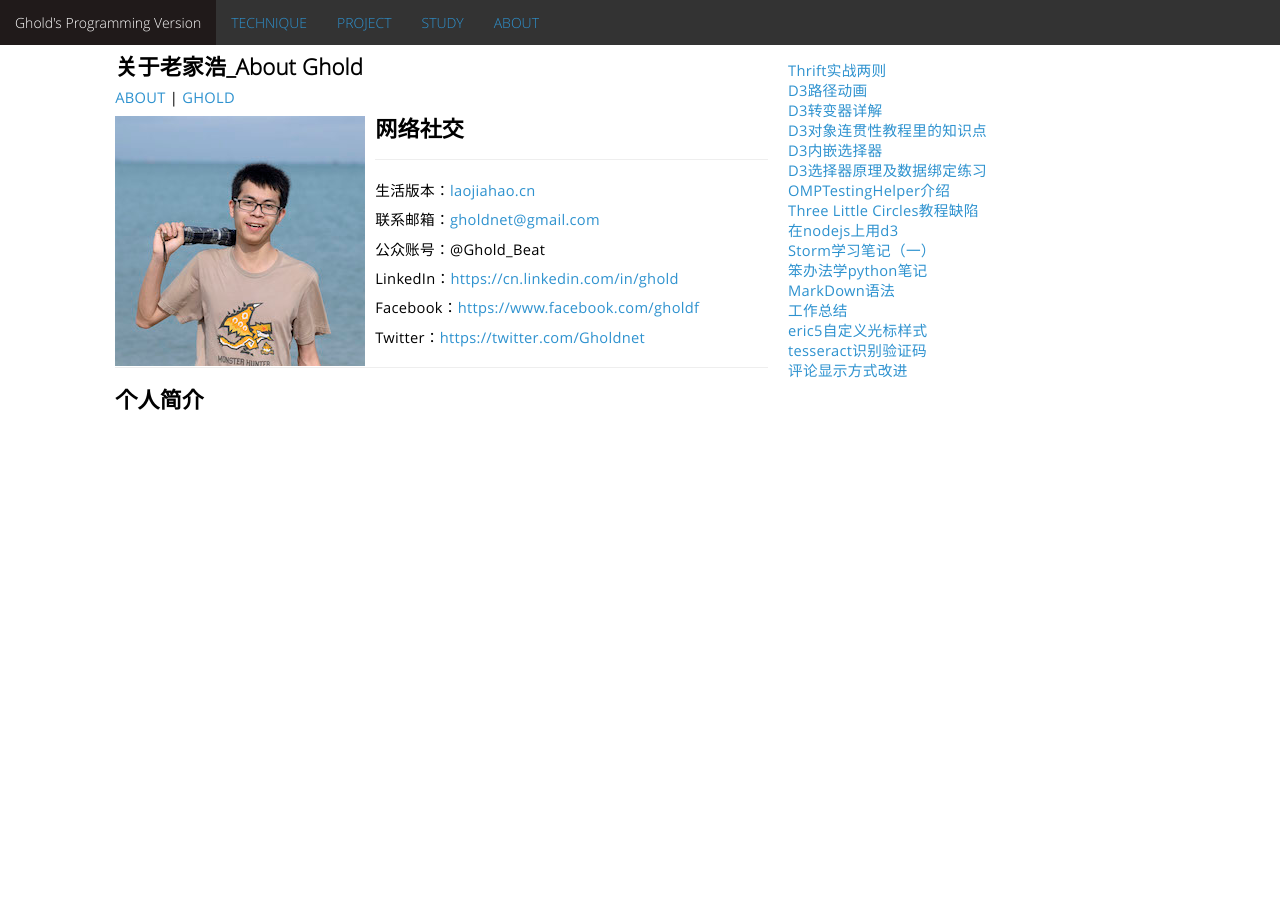
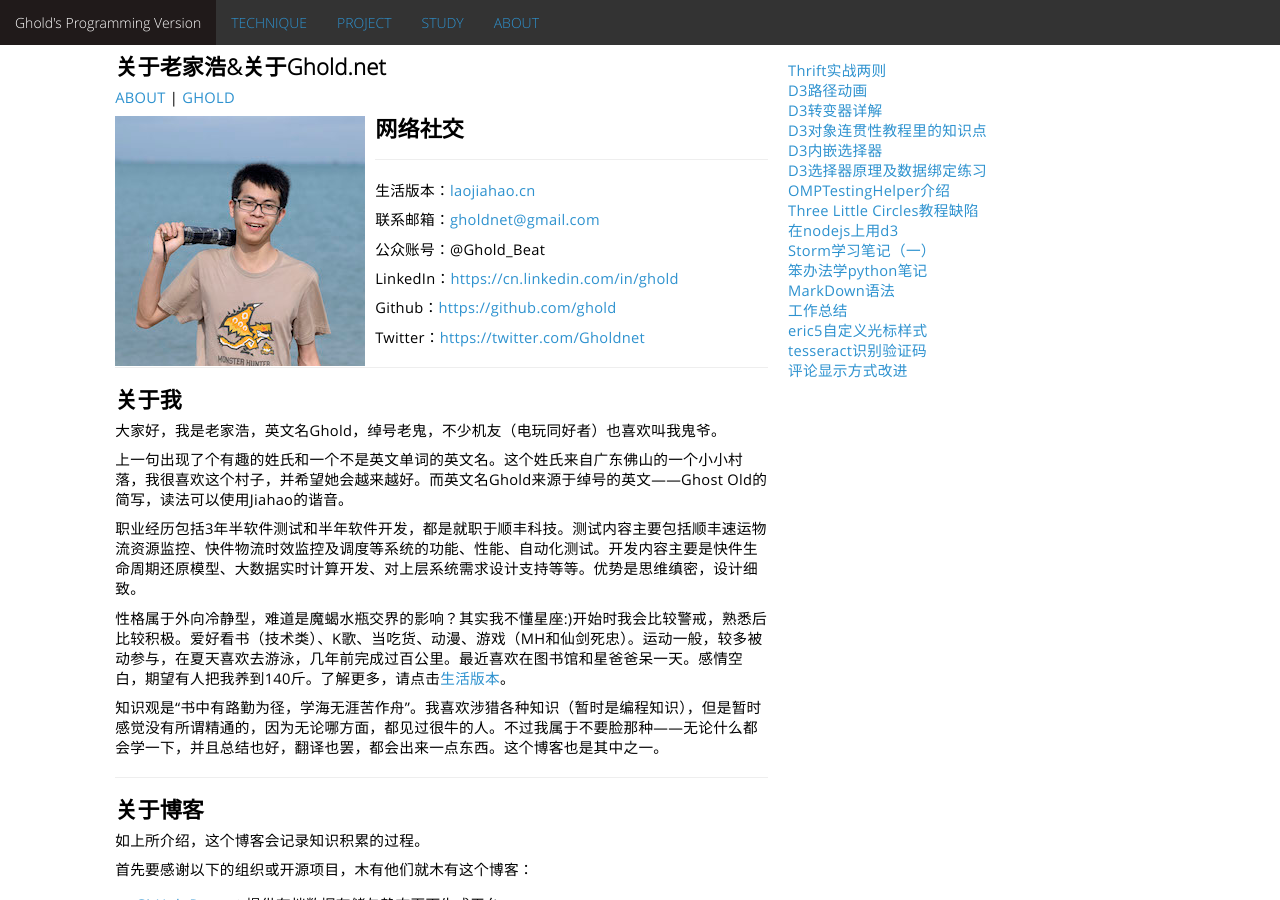
Before and after one commit to ghold/ghold.github.io, a Jekyll site: the page built from about.md, in a window 1280 px wide and 900 px high. Built offline with Jekyll 4.4.1, drawn with Linux system fonts in a browser that asks for light colours; Markdown is read by kramdown in place of the engine named in the settings; some of the changed text lies outside the part shown.

Commit message:
complete about

```diff
--- a/about.md
+++ b/about.md
@@ -1,6 +1,6 @@
 ---
 layout: default
-title: 关于老家浩_About Ghold
+title: 关于老家浩&关于Ghold.net
 category: ABOUT
 tags: GHOLD
 ---
@@ -35,9 +35,46 @@ img {
 
 LinkedIn：[https://cn.linkedin.com/in/ghold](https://cn.linkedin.com/in/ghold)
 
-Facebook：[https://www.facebook.com/gholdf](https://www.facebook.com/gholdf)
+Github：[https://github.com/ghold](https://github.com/ghold)
 
 Twitter：[https://twitter.com/Gholdnet](https://twitter.com/Gholdnet)
 
 ---
-###个人简介
+###关于我
+
+大家好，我是老家浩，英文名Ghold，绰号老鬼，不少机友（电玩同好者）也喜欢叫我鬼爷。
+
+上一句出现了个有趣的姓氏和一个不是英文单词的英文名。这个姓氏来自广东佛山的一个小小村落，我很喜欢这个村子，并希望她会越来越好。而英文名Ghold来源于绰号的英文——Ghost Old的简写，读法可以使用Jiahao的谐音。
+
+职业经历包括3年半软件测试和半年软件开发，都是就职于顺丰科技。测试内容主要包括顺丰速运物流资源监控、快件物流时效监控及调度等系统的功能、性能、自动化测试。开发内容主要是快件生命周期还原模型、大数据实时计算开发、对上层系统需求设计支持等等。优势是思维缜密，设计细致。
+
+性格属于外向冷静型，难道是魔蝎水瓶交界的影响？其实我不懂星座:)开始时我会比较警戒，熟悉后比较积极。爱好看书（技术类）、K歌、当吃货、动漫、游戏（MH和仙剑死忠）。运动一般，较多被动参与，在夏天喜欢去游泳，几年前完成过百公里。最近喜欢在图书馆和星爸爸呆一天。感情空白，期望有人把我养到140斤。了解更多，请点击[生活版本](http://laojiahao.cn)。
+
+知识观是“书中有路勤为径，学海无涯苦作舟”。我喜欢涉猎各种知识（暂时是编程知识），但是暂时感觉没有所谓精通的，因为无论哪方面，都见过很牛的人。不过我属于不要脸那种——无论什么都会学一下，并且总结也好，翻译也罢，都会出来一点东西。这个博客也是其中之一。
+
+---
+###关于博客
+
+如上所介绍，这个博客会记录知识积累的过程。
+
+首先要感谢以下的组织或开源项目，木有他们就木有这个博客：
+
+* [GitHub Pages](https://pages.github.com/)：提供存档数据存储与静态页面生成平台
+* [Git](http://git-scm.com/)：提供存档数据交付技术
+* [Jekyll](http://jekyllrb.com/)：提供静态页面生成技术
+* [Metro UI CSS](http://metroui.org.ua/)：提供漂亮的交互UI
+* [redcarpet](https://github.com/vmg/redcarpet)：提供Markdown解析，允许使用md文章存档
+* [pygments](http://pygments.org/)：提供简单易用的语法高亮
+* [Jquery](https://jquery.org/)：增强浏览器内交互
+* 及其他支持技术
+
+####博客的现状？
+
+博客处于没完成阶段，包括内容和元素。内容的完善是一个漫长过程，最近会先继续完成d3js的一些实践翻译。元素是指博客的功能元素，如右侧留空的设计，导航的设计、页脚设计等等。
+
+####为什么不使用主流的博客平台而折腾这种方式？
+
+1. 不要脸，简称装（此处可以吐槽）；
+2. 完善的过程可以保持积极的状态；
+3. 可以自定义各种有趣的技术，不局限于平台框架；
+4. 完成过程是可以通过Github进行共享，正如Git的作者所说“你可以知道除了第一个版本，Git是如何完成的”，每个人都可以知道我的博客是[怎样建成](https://github.com/ghold/ghold.github.io)的。
```
